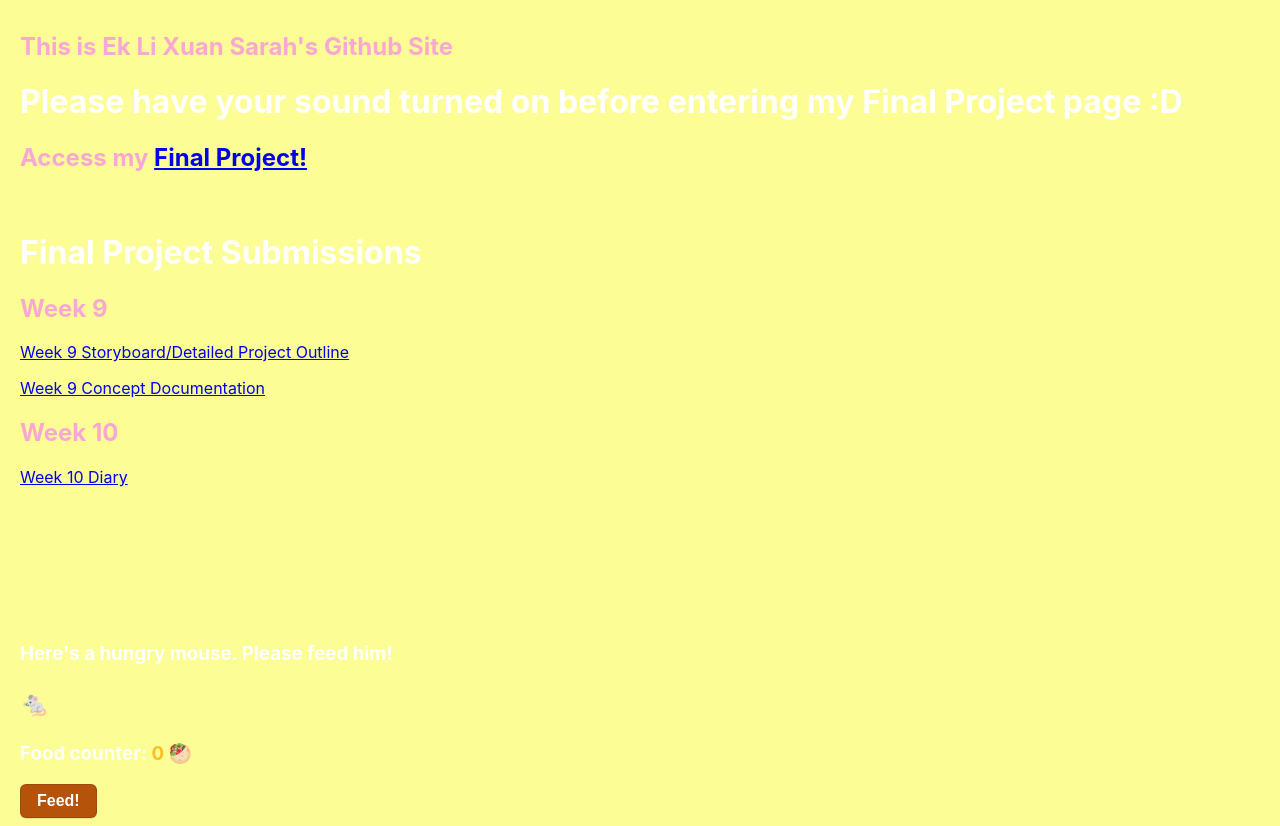
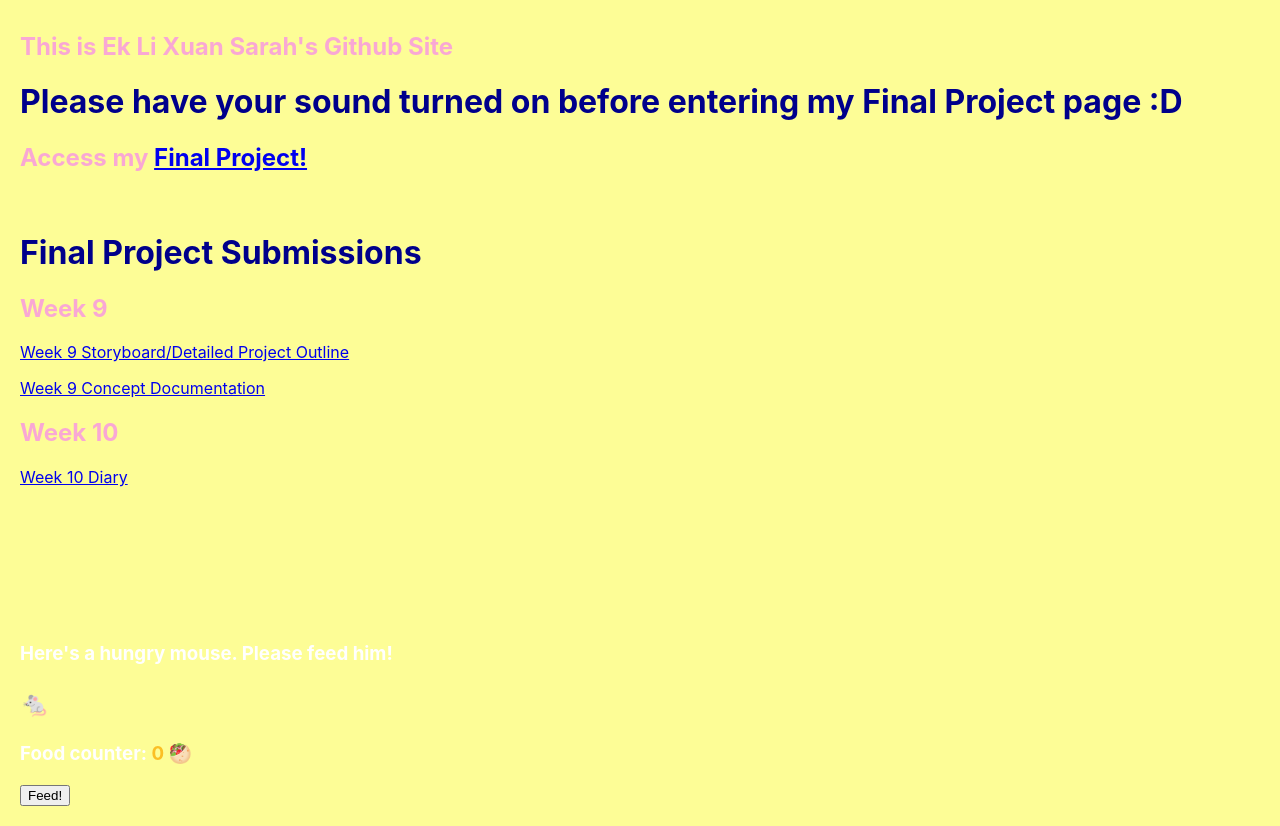
Before and after one commit to eklixuansarah-nm2207/eklixuansarah-nm2207.github.io, a plain HTML site: page index.html in a window 1280 px wide. Drawn offline with Linux system fonts and the light colour scheme.

Commit message:
Edited wording colour for visibility

```diff
--- a/styles/styles.css
+++ b/styles/styles.css
@@ -15,8 +15,15 @@ body {
   color: #fbbf24;
 }
 
+h1{
+  color: #00008b;
+
+}
+
 h2 {
   color: #f9a8d4;
+
+  }
 }
 
 /* CSS */
```
